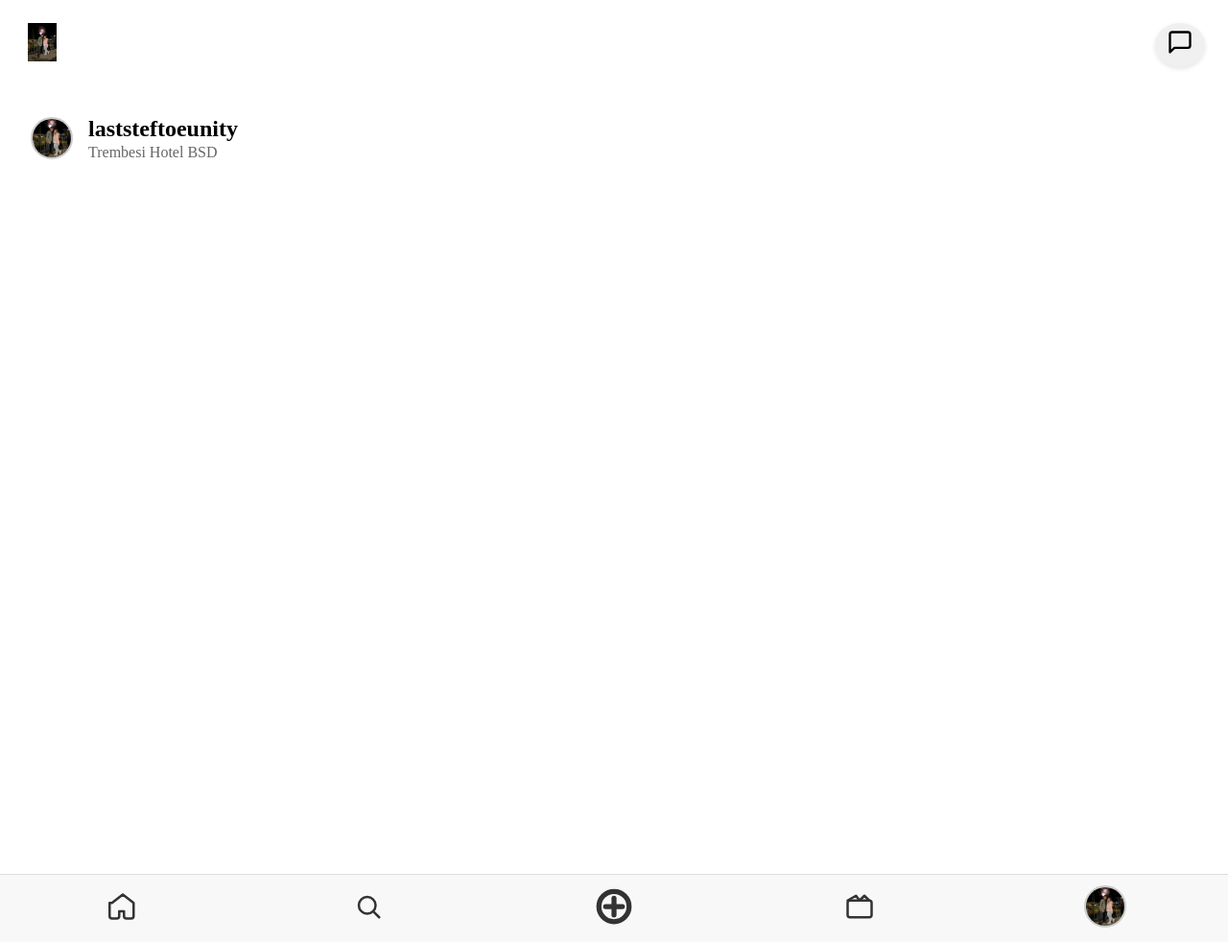
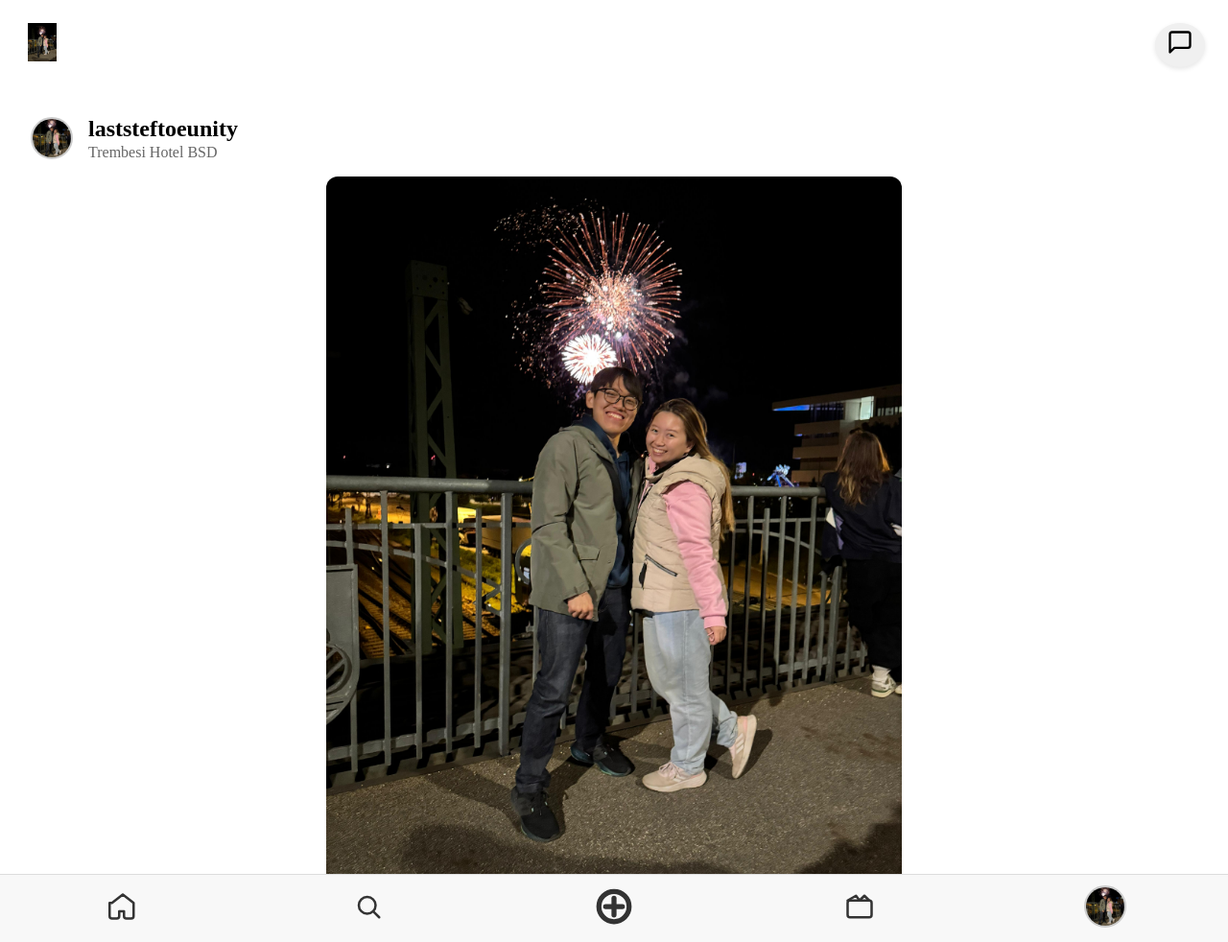
Before and after one commit to Vae2002/WeddingPlanner, a Flask app: page / in a window 1280 px wide. Shown: the whole page at 96% size. Run offline with Flask 2, Linux system fonts and the light colour scheme.

Commit message:
feed added. carousel not yet.

```diff
--- a/static/css/styles.css
+++ b/static/css/styles.css
@@ -657,3 +657,28 @@ footer {
   .input-area button:hover {
     background: #0056b3;
   }
+
+.feed-wrapper{
+    display: flex;
+    flex-direction: column;
+    align-items: left;
+}
+
+.image-box {
+    position: relative;
+    width: 100%;
+    max-width: 600px;
+    aspect-ratio: 4 / 5; /* Maintain 4:5 ratio */
+    overflow: hidden;
+    border-radius: 12px;
+    margin: 1rem auto; /* centers the box */
+}
+
+.image-box img {
+    position: absolute;
+    top: 0;
+    left: 0;
+    width: 100%;
+    height: 100%;
+    object-fit: cover; /* Crops image to fill */
+}
--- a/templates/home.html
+++ b/templates/home.html
@@ -14,6 +14,7 @@
 
     <br><br><br><br>
 
+    <div class="feed-wrapper">
         <div class="profile-header">
             <a class="profile-link">
                 <img src="{{ url_for('static', filename='images/profile.jpeg') }}" alt="Profile">
@@ -23,5 +24,12 @@
                 <h4>Trembesi Hotel BSD</h4>
             </div>
         </div>
+        <!-- Image Box Inserted Here -->
+        <div class="image-box">
+            <img src="{{ url_for('static', filename='images/profile.jpeg') }}" alt="Wedding Moment">
+        </div>
+    </div>
+
+
 
 {% endblock %}
```
Lines whose indentation alone changed are shown as unchanged.
